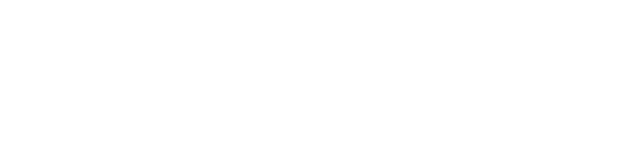
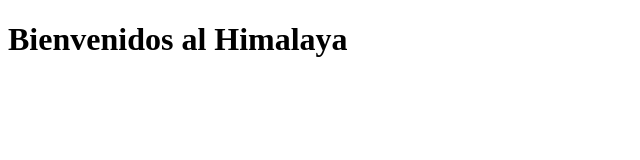
Before and after one commit to valencarriz0/HTML-y-CSS, a plain HTML site: page index.html in a window 1280 px wide. Shown: the whole page, without its empty margins (0-640 px from the left). Drawn offline with Linux system fonts and the light colour scheme.

Commit message:
mensaje h1 Bienvenidos

```diff
--- a/index.html
+++ b/index.html
@@ -6,6 +6,6 @@
     <title>Valentina</title>
 </head>
 <body>
-
+    <h1>Bienvenidos al Himalaya</h1>
 </body>
 </html>
```
